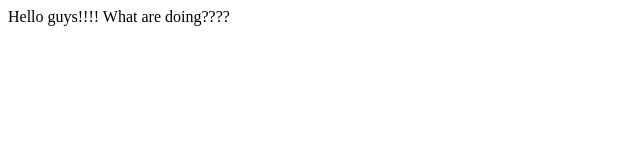
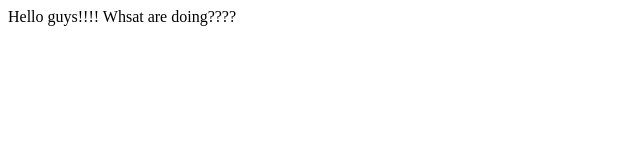
Before and after one commit to otovar2160/OT_web, a plain HTML site: page index.html in a window 1280 px wide. Shown: the full height of the page, 0-640 px from the left. Drawn offline with Linux system fonts and the light colour scheme.

Commit message:
Update index.html

```diff
--- a/index.html
+++ b/index.html
@@ -7,6 +7,6 @@
     <title>Document</title>
 </head>
 <body>
-    Hello guys!!!! What are doing????
+    Hello guys!!!! Whsat are doing????
 </body>
 </html>
```
